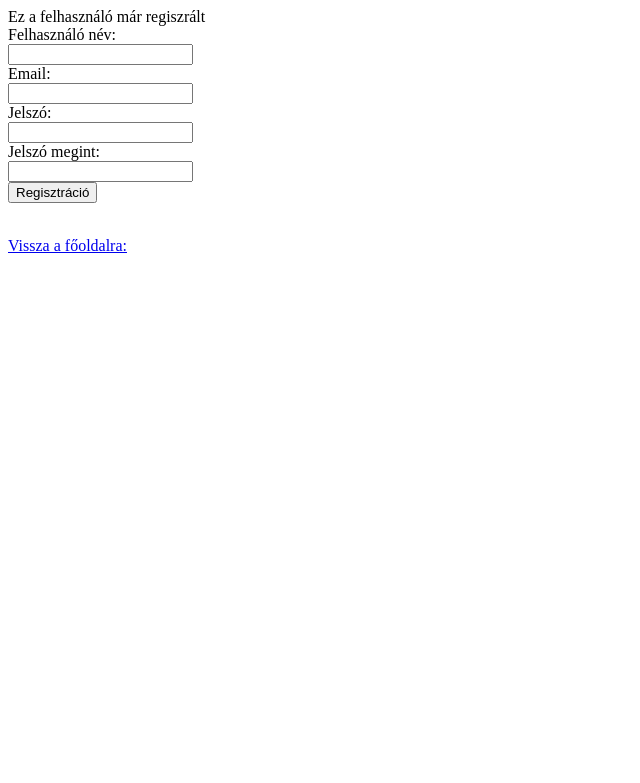
After one commit to erdeizoltan2002/gkprojekt, a PHP site: page /regiszt.php in a window 1280 px wide. The commit adds this page. Shown: the top 783 px of the page, without its empty margins (0-640 px from the left). Run offline with PHP 8.4, Linux system fonts and the light colour scheme.

Commit message:
Add files via upload
Legutóbbi változtatások, regisztrálási felület.

```diff
--- /dev/null
+++ b/regiszt.php
@@ -0,0 +1,36 @@
+<?php
+session_start();
+    $db = new mysqli('localhost','root','','grosskidz');
+        if(isset($_POST['nev']) && isset($_POST['email']) && isset($_POST['jelszo']) && isset($_POST['jelszo2']) && isset($_POST['jelszo']) == isset($_POST['jelszo2']) && $_POST['nev'] != $_SESSION['regNev']){
+            $db -> query("INSERT INTO `bejelentkezes`(`felhasznalo`, `email`, `jelszo`) VALUES ('".$_POST['nev']."','".$_POST['email']."','".$_POST['jelszo']."')");
+            $_SESSION['regNev'] = $_POST['nev'];
+        }else{
+            echo"Ez a felhasználó már regiszrált";
+        }
+?>
+<!DOCTYPE html>
+<html lang="hu">
+<head>
+    <meta charset="UTF-8">
+    <meta http-equiv="X-UA-Compatible" content="IE=edge">
+    <meta name="viewport" content="width=device-width, initial-scale=1.0">
+    <title>Regisztráció</title>
+</head>
+<body>
+    <form method="post">
+        <label for="">Felhasználó név:</label><br>
+        <input type="text" name="nev"><br>
+        <label for="">Email:</label><br>
+        <input type="text" name="email"><br>
+        <label for="">Jelszó:</label><br>
+        <input type="password" name="jelszo"><br>
+        <label for="">Jelszó megint:</label><br>
+        <input type="password" name="jelszo2"><br>
+        <button type="submit">Regisztráció</button>
+    </form>
+    <br>
+    <form method="post">
+        <a href="http://webshop.loc">Vissza a főoldalra:</a>
+    </form>
+</body>
+</html>
```
Also changed, not shown: bejelentkezes.sql (added, +39 -0 lines), index.php (+21 -6 lines).
